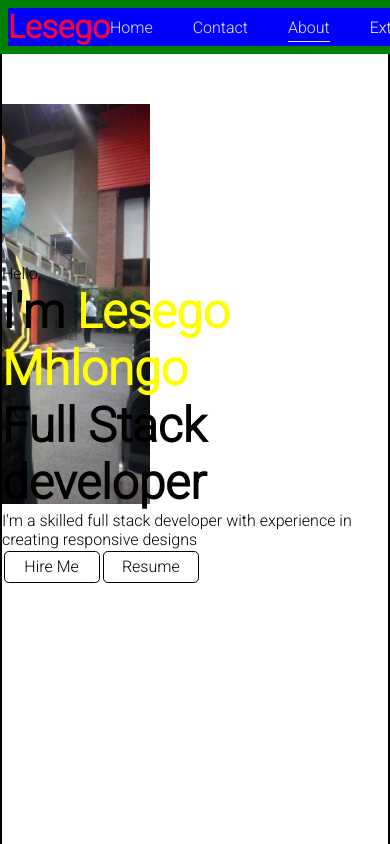
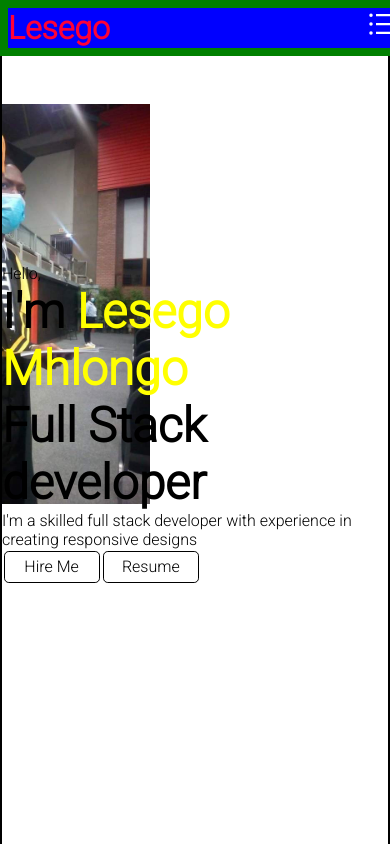
Before and after one commit to LesegoLSG/Portfolio, a React (Create React App) app: page / in a window 390 px wide. Shown: the top 844 px of the page. Built offline with nearby package versions, Linux system fonts and the light colour scheme.

Commit message:
Trying to make a navbar responsive

```diff
--- a/src/Components/Navbar.jsx
+++ b/src/Components/Navbar.jsx
@@ -8,7 +8,7 @@ import {GiSplitCross} from 'react-icons/gi';
 
 
 const Navbar = () => {
-    const [togglebar,setTogglebar] = useState(true);
+    const [togglebar,setTogglebar] = useState(false);
     const handleToggleBar = () => {
         setTogglebar(!togglebar);
         console.log("toggle:", togglebar);
@@ -24,6 +24,7 @@ const Navbar = () => {
 
         const handleClickNavigation = () =>{
             console.log(scrollToId);
+            // setTogglebar(false);
             document.getElementById(scrollToId).scrollIntoView({ behavior: "smooth"});
         }
 
@@ -51,15 +52,23 @@ const Navbar = () => {
     <div className={styles.container}>
         <div className={styles.navContainer}>
             <h1 onClick={() => handlesubmit()}>Lesego</h1>
-            <nav>
+            {/* Togglebar */}
+            <div className={styles.togglebar}>
+            {togglebar ? (
+                <GiSplitCross onClick={handleToggleBar}/>
+
+                ):(
+                <AiOutlineBars onClick={handleToggleBar}/>
+
+            )}
+            </div>
+            <nav className={`${styles.nav} ${togglebar ? styles.activeNav : ""}`}>
                 {navLinks.map(nav => renderNavLinks(nav))}
                 <a>Extra</a>
+
             </nav>
 
-            <div className={styles.togglebar}>
-            {togglebar ? <AiOutlineBars onClick={handleToggleBar}/> :
-            <GiSplitCross onClick={handleToggleBar}/>}
-            </div>
+
 
 
         </div>
--- a/src/Stylesheet/Nav.module.css
+++ b/src/Stylesheet/Nav.module.css
@@ -1,5 +1,5 @@
 .header {
-    background-color: #0792e8;
+    /* background-color: #0792e8; */
     color: #fff;
     padding: 0.5rem;
     position: fixed;
@@ -10,7 +10,7 @@
 
 .container {
     max-width: 1200px;
-    background-color: red;
+    /* background-color: red; */
     margin: 0 auto;
 }
 
@@ -19,6 +19,8 @@
     align-items: center;
     justify-content: space-between;
     background-color: blue;
+    height: auto;
+    width: auto;
 }
 
 .navContainer h1 {
@@ -76,53 +78,50 @@
 .togglebar {
     font-size: 2rem;
     display: none;
+
 }
 
-/*
-@media (max-width:768px) {
-    .navContainer nav {
-        flex-direction: column;
-        height: auto;
+.activeNav {
+    color: chocolate;
+}
+
+/* Media query for mobile device */
+@media(max-width:768px) {
+    .togglebar {
+        display: block;
     }
 
-    .navContainer button {
+    .navContainer nav {
+        display: none;
+        /* Hide the navigation links on mobile by default */
+        flex-direction: column;
+        align-items: center;
+        position: absolute;
+        top: 60px;
+        left: 0;
         width: 100%;
-        text-align: center;
-        margin: 0;
-        border-top: 1px solid #000;
-
+        background-color: #0792e8;
+        /* z-index: 1; */
     }
 
-    .togglebar {
-        display: inline-block;
+    .navContainer nav ul {
+        padding: 1rem;
     }
-} */
 
+    .navContainer.nav ul li {
+        margin-bottom: 1rem;
+    }
 
-/* .navContainer nav ul li a {
-    text-decoration: none;
-    font-size: 1rem;
-    color: #000;
+    /* Show the navigation links when the mobile menu is active */
+    .navContainer.nav ul.activeNav {
+        display: flex;
+        flex-direction: column;
+        align-items: center;
+        position: absolute;
+        top: 60px;
+        left: 0;
+        width: 100%;
+        background-color: #0792e8;
+        z-index: 3;
+    }
 }
-
-.navContainer nav ul li a:hover::after {
-    width: 100%;
-    transition: width 0.3s ease;
-    cursor: pointer;
-    /* background-color: green; */
-/* }
-
-.navContainer nav ul li a::after {
-    content: "";
-    width: 0;
-    height: 3px;
-    background-color: pink;
-    margin: auto;
-    display: block; */
-
-/* position: absolute; */
-/* }
-
-.navContainer nav ul li a:hover {
-    color: green;
-} */
```
